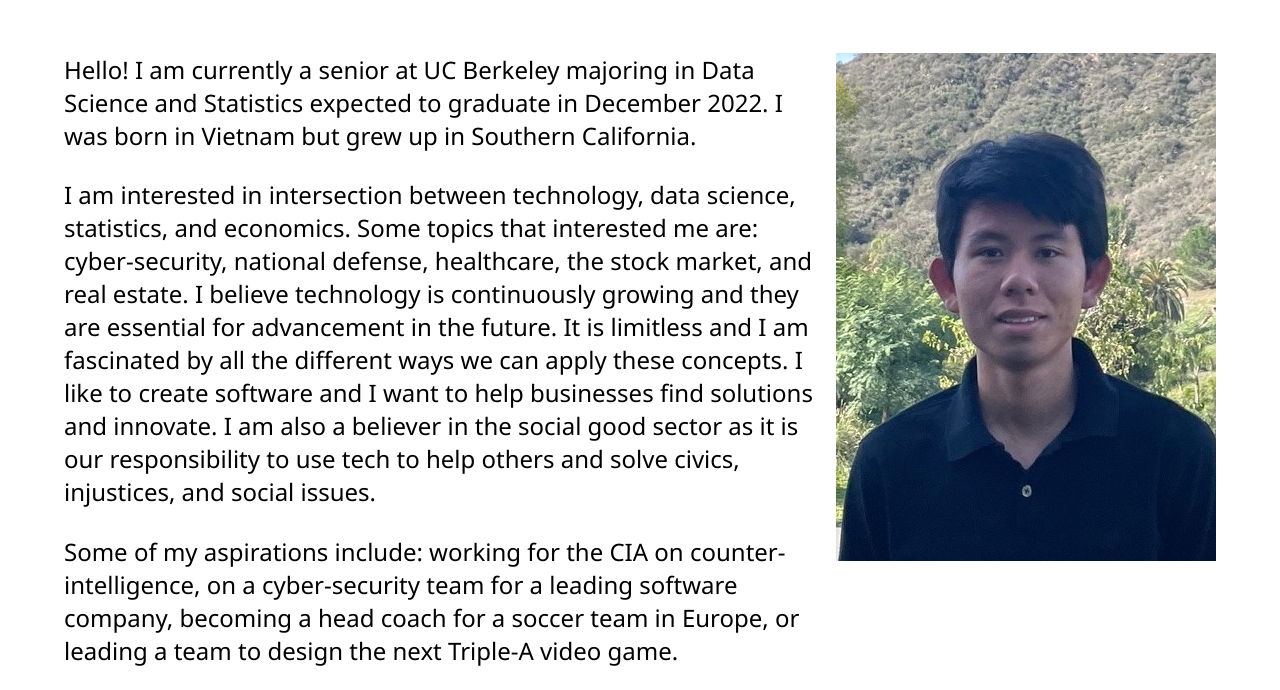
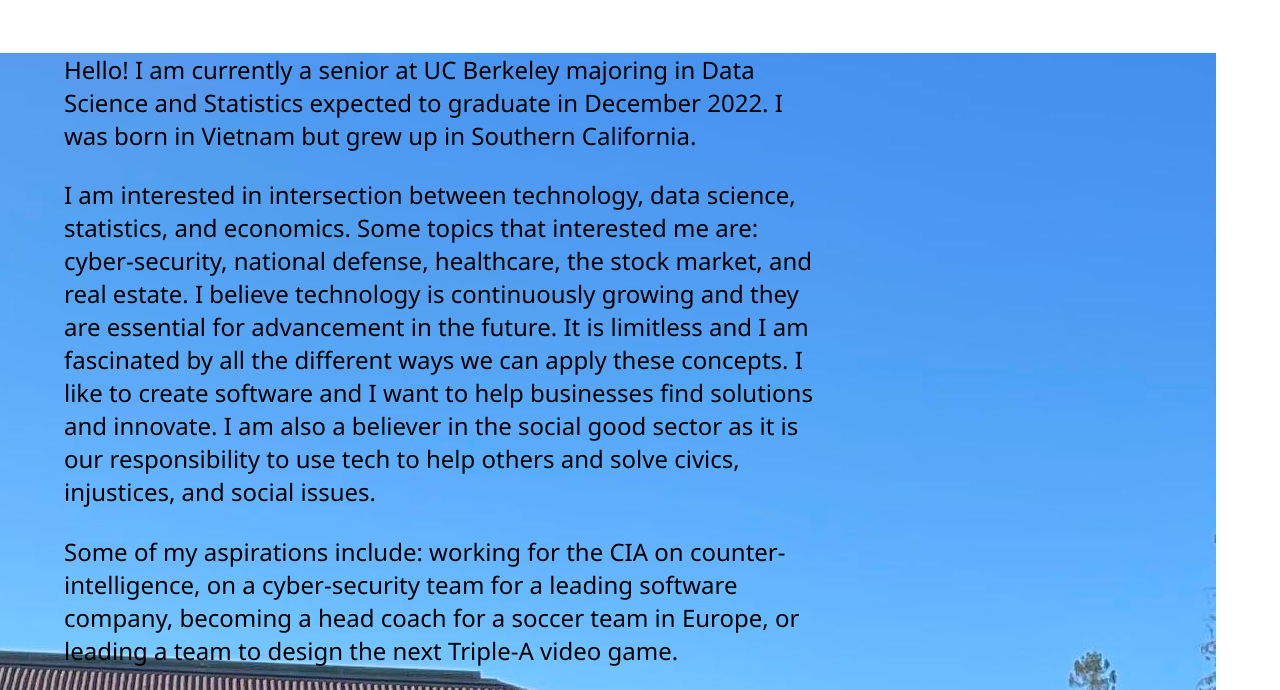
Before and after one commit to huy-ho/huy-ho.github.io, a plain HTML site: page about.html in a window 1280 px wide. Shown: the part 60-750 px from the top of the page. Drawn offline with Linux system fonts and the light colour scheme.

Commit message:
added new-profile-pic

```diff
--- a/about.html
+++ b/about.html
@@ -33,7 +33,7 @@
 
         <div class="pic-about-wrapper">
 
-            <img id="myself" src="assets/img/myself.jpg" alt="">
+            <img id="myself" src="assets/img/new-pic.jpg" alt="">
 
         </div>
 
```
Also changed, not shown: assets/img/new-pic.jpg (added).
